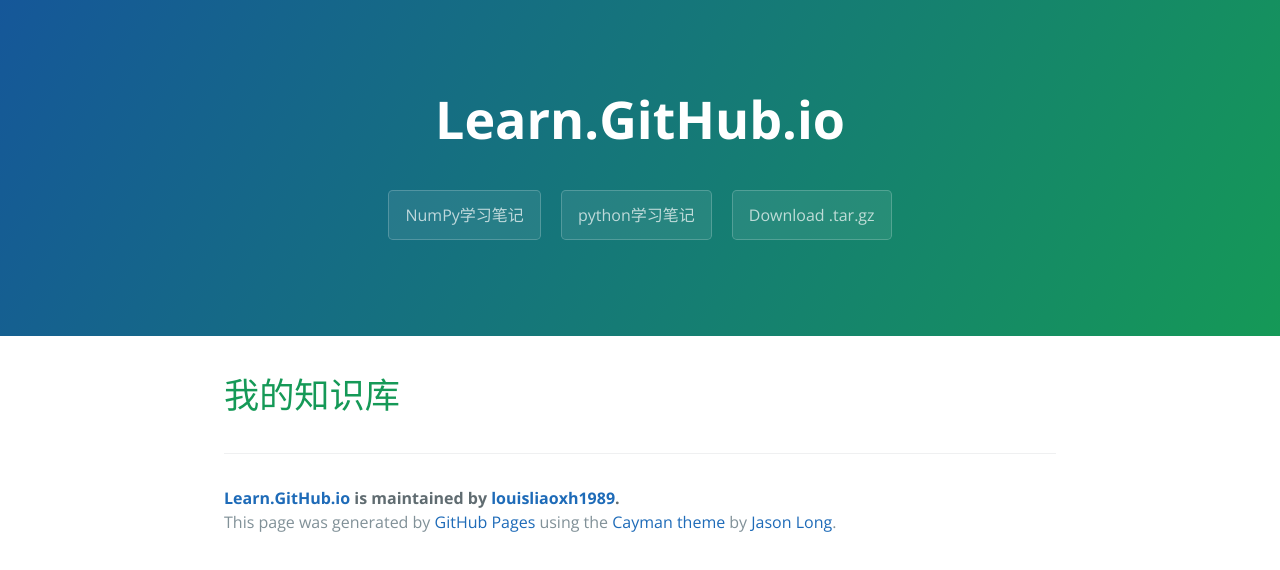
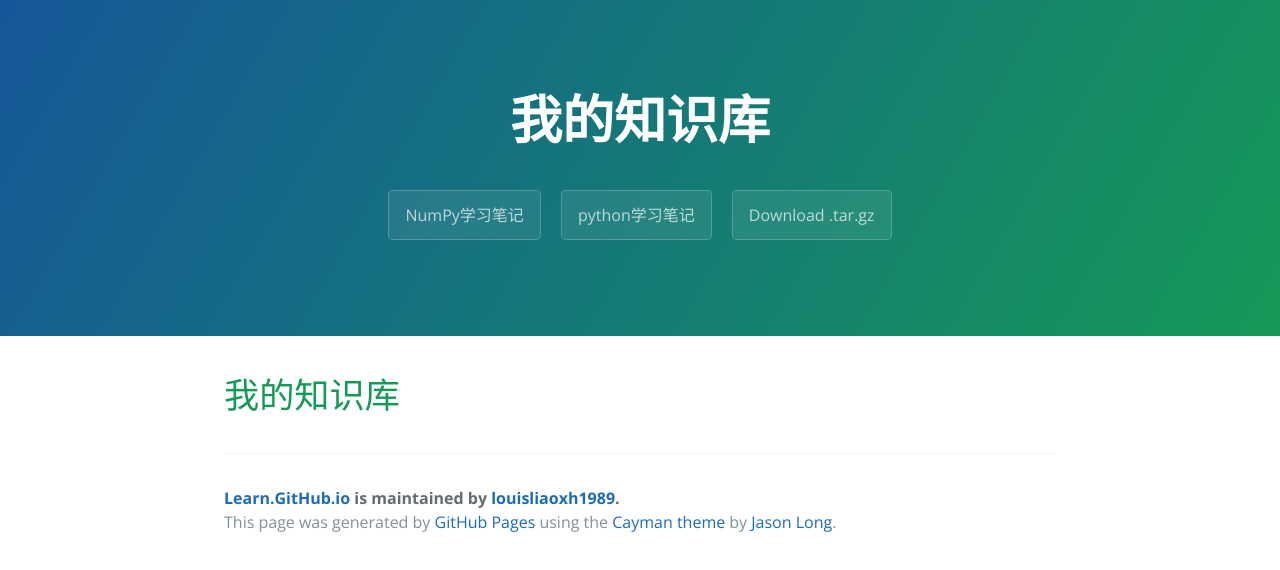
Before and after one commit to louisliaoxh1989/learn.github.io, a plain HTML site: page index.html in a window 1280 px wide. Drawn offline with nearby package versions, Linux system fonts and the light colour scheme.

Commit message:
Update index.html

```diff
--- a/index.html
+++ b/index.html
@@ -11,7 +11,7 @@
   </head>
   <body>
     <section class="page-header">
-      <h1 class="project-name">Learn.GitHub.io</h1>
+      <h1 class="project-name">我的知识库</h1>
       <h2 class="project-tagline"></h2>
       <a href="https://github.com/louisliaoxh1989/learn.github.io" class="btn">NumPy学习笔记</a>
       <a href="https://github.com/louisliaoxh1989/learn.github.io/zipball/master" class="btn">python学习笔记</a>
```
